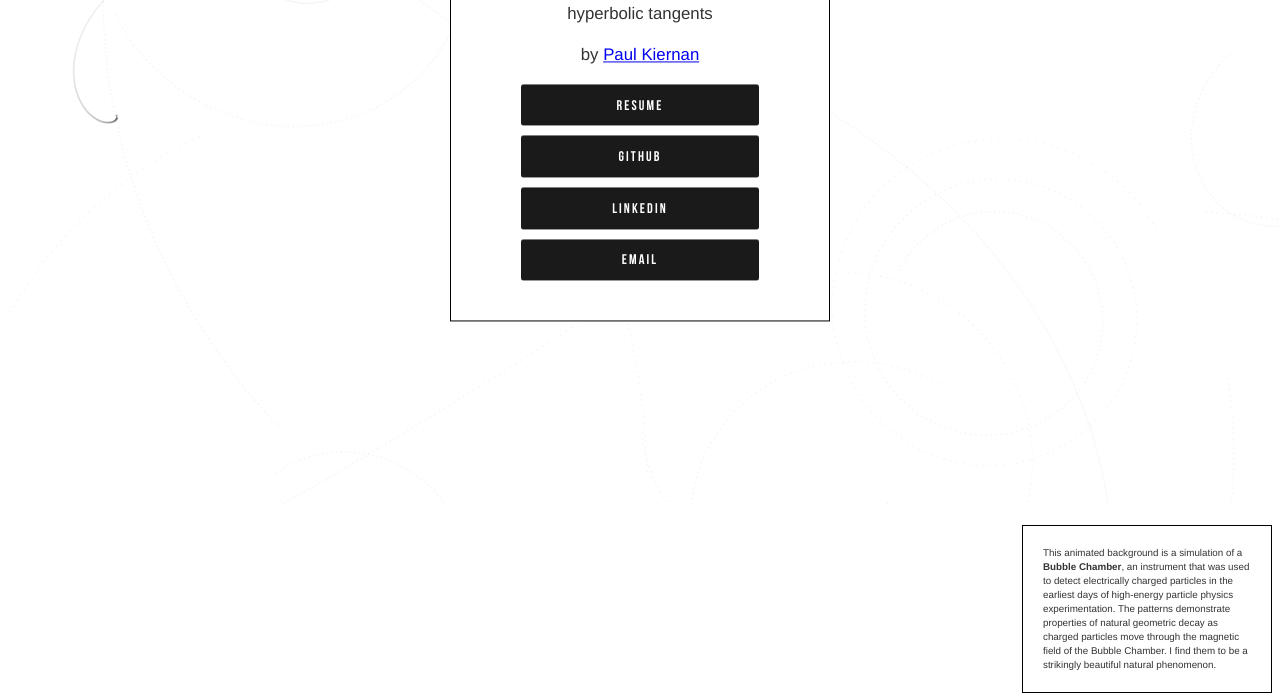
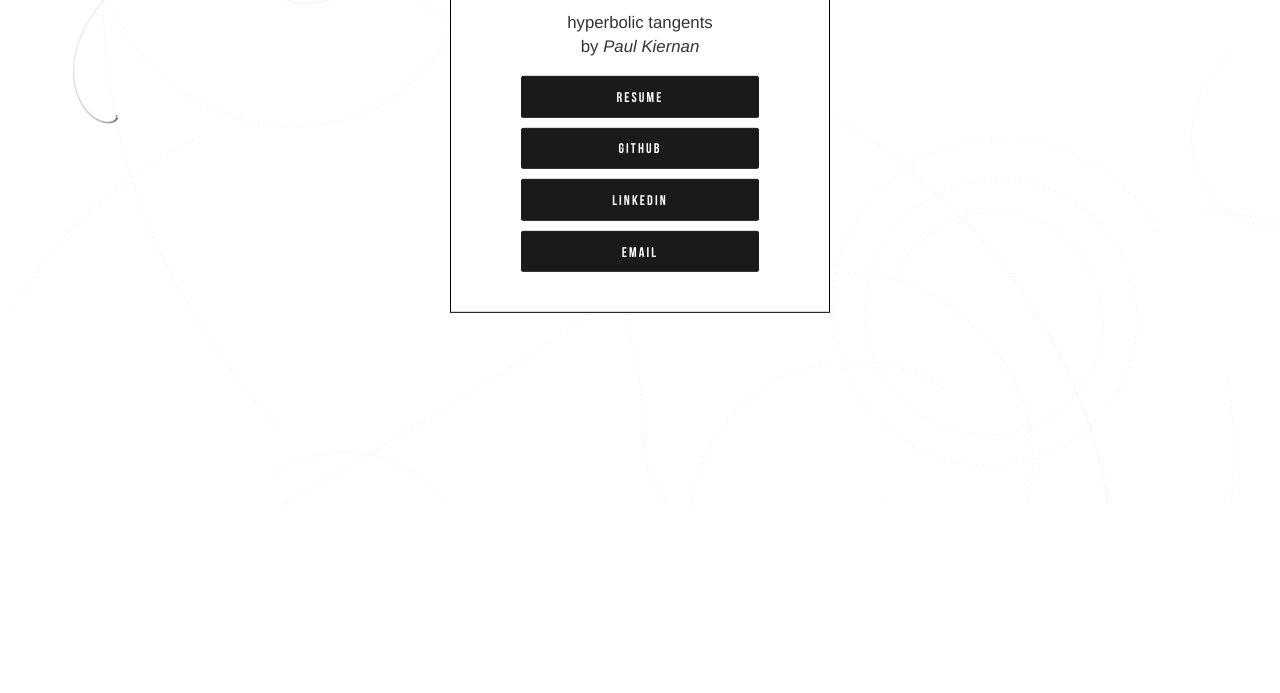
Before and after one commit to paulkiernan/paulynomial-index, a plain HTML site: page index.html in a window 1280 px wide. Shown: the part 303-996 px from the top of the page. After the commit the page ends 813 px from the top, so only its background shows below. Drawn offline with Linux system fonts and the light colour scheme.

Commit message:
Fixed broken info modal and link styling

```diff
--- a/css/paulynomial.css
+++ b/css/paulynomial.css
@@ -129,9 +129,11 @@ a.button:hover {
 
 .about-animation-content {
   width: 250px;
-  position: relative;
+  position: fixed;
   float: right;
-  display: hidden;
+  display: none;
+  bottom: 5px;
+  right: 5px;
   font-size: 0.7em;
   z-index: 2;
   margin-top: 15px;
@@ -146,3 +148,9 @@ a.button:hover {
   font-weight: bold;
   text-decoration: none;
 }
+
+.modal-content p a {
+  color: #343434;
+  font-style: italic;
+  text-decoration: none;
+}
--- a/index.html
+++ b/index.html
@@ -37,8 +37,11 @@
       <div class="modal">
           <div class="modal-content">
               <h2><hr><span>paulynomial</span><hr></h2>
-              <p>hyperbolic tangents</p>
-              <p>by <a href = "mailto: hi@paulynomial.com">Paul Kiernan</a></p>
+              <p>
+                hyperbolic tangents
+                <br/>
+                by <a href = "mailto: hi@paulynomial.com?Subject=Bonjour">Paul Kiernan</a>
+              </p>
               <div class="buttons">
                   <a href="https://github.com/paulkiernan/resume/raw/main/pdf/latest.pdf" class="button">Resume</a>
                   <a href="https://github.com/paulkiernan" class="button">Github</a>
```
Also changed, not shown: README.md.
